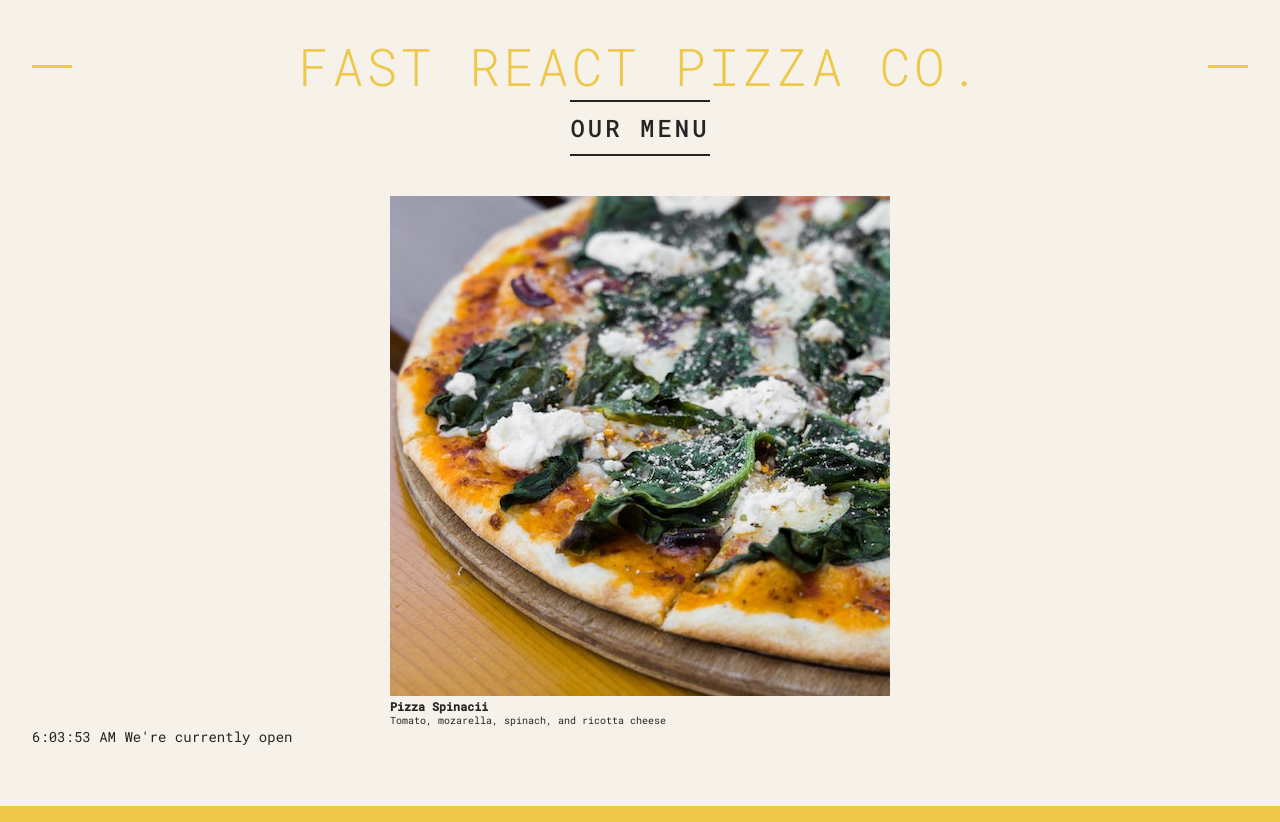
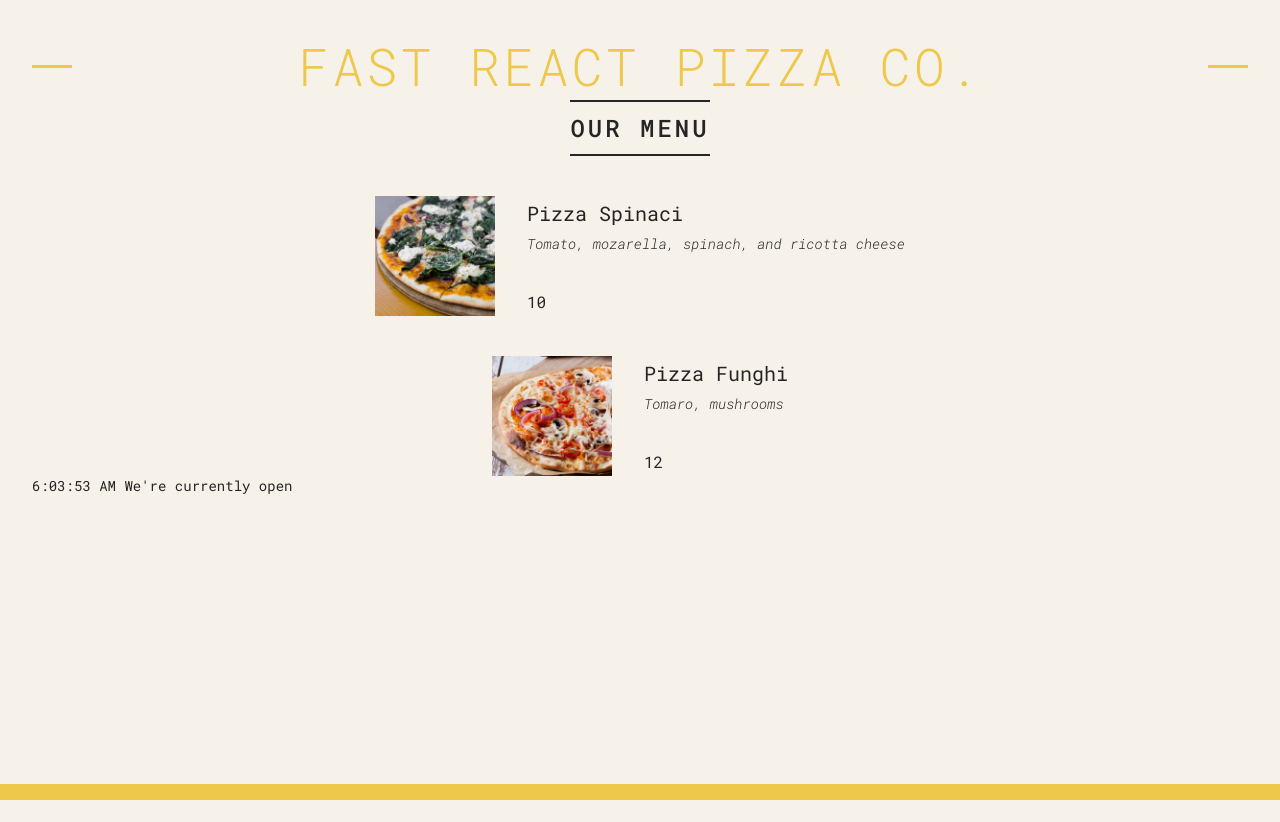
Before and after one commit to Huertz/pizza-menu, a React (Vite) app: page / in a window 1280 px wide. After the commit the page ends 800 px from the top, so only its background shows below. Built offline with nearby package versions, Linux system fonts and the light colour scheme.

Commit message:
intro to props

```diff
--- a/src/main.jsx
+++ b/src/main.jsx
@@ -75,21 +75,31 @@ function Menu() {
         name='Pizza Spinaci'
         ingredients='Tomato, mozarella, spinach, and ricotta cheese'
         photoName='pizzas/spinaci.jpg'
-        price='10'
+        price={10}
+      />
+      <Pizza
+        name='Pizza Funghi'
+        ingredients='Tomaro, mushrooms'
+        price={12}
+        photoName='pizzas/funghi.jpg'
       />
     </main>
   );
 }
 
 function Pizza(props) {
+  console.log(props);
   return (
-    <div>
+    <div className='pizza'>
       <img
-        src='pizzas/spinaci.jpg'
-        alt='pizza spinaci'
+        src={props.photoName}
+        alt={props.name}
       />
-      <h3>Pizza Spinacii</h3>
-      <p>Tomato, mozarella, spinach, and ricotta cheese</p>
+      <div>
+        <h3>{props.name}</h3>
+        <p>{props.ingredients}</p>
+        <span>{props.price}</span>
+      </div>
     </div>
   );
 }
```
